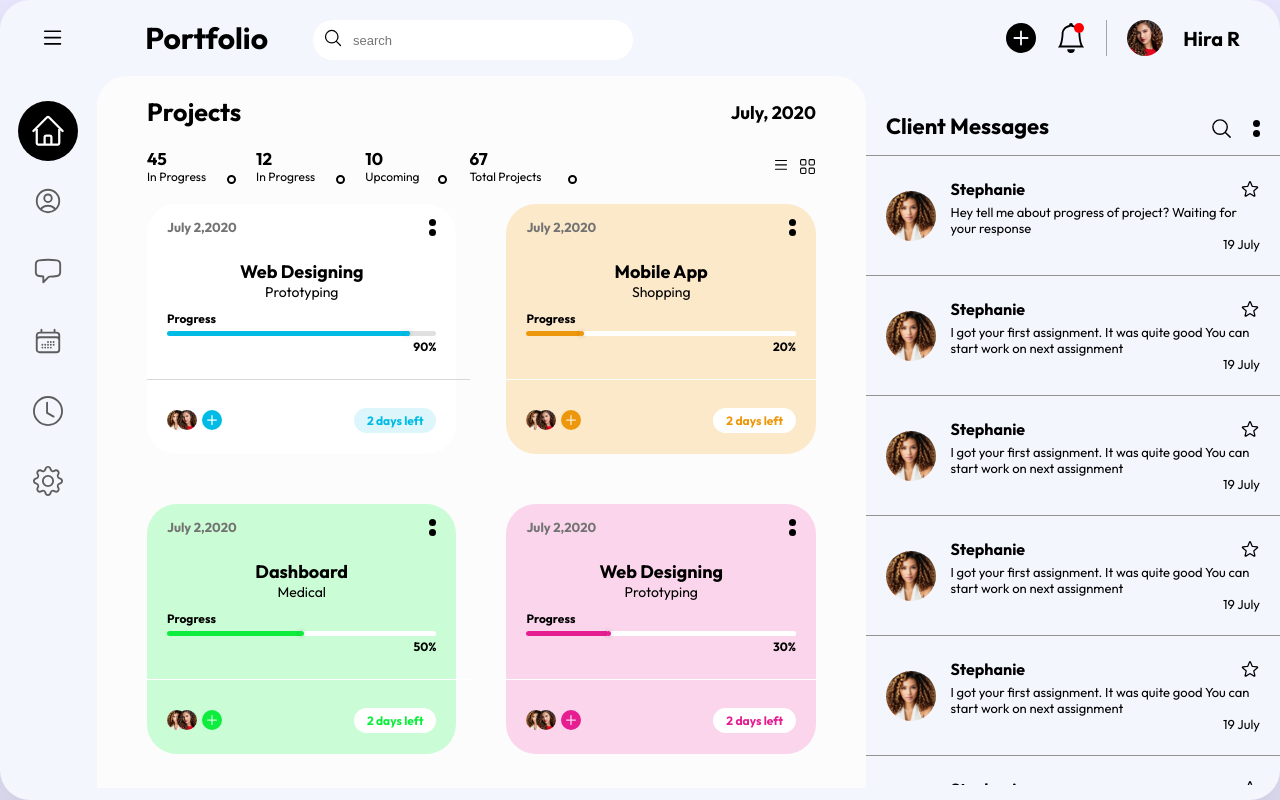
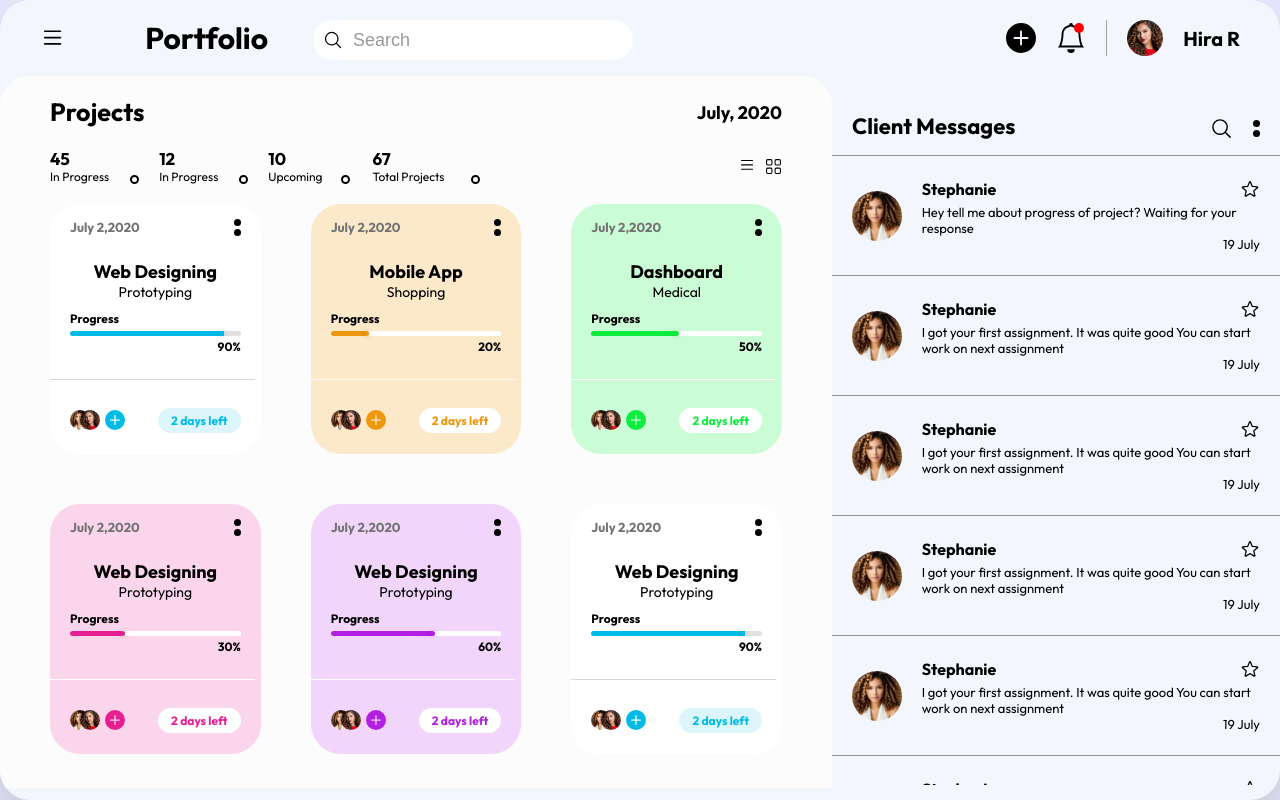
Before and after one commit to Softrefine-Internship/ac-1-viivek310, a website: page index.html in a window 1280 px wide. Both pictures are taken after a click on the element 52 px from the left and 38 px from the top of the page. Drawn offline with Linux system fonts and the light colour scheme.

Commit message:
change 3

```diff
--- a/index.html
+++ b/index.html
@@ -15,7 +15,7 @@
   <section class="portfolio ">
     <header class="header">
       <div class="header__left">
-        <div class="header__left--hamburger">
+        <div id="hamburger" class="header__left--hamburger">
           <svg xmlns="http://www.w3.org/2000/svg" width="16" height="16" fill="currentColor" class="bi bi-list"
             viewBox="0 0 16 16">
             <path fill-rule="evenodd"
@@ -31,7 +31,7 @@
               <path stroke-linecap="round" stroke-linejoin="round"
                 d="m21 21-5.197-5.197m0 0A7.5 7.5 0 1 0 5.196 5.196a7.5 7.5 0 0 0 10.607 10.607Z" />
             </svg></label>
-          <input id="search" type="input" placeholder="search">
+          <input id="search" type="input" placeholder="Search">
         </div>
       </div>
       <div class="header__right">
@@ -57,11 +57,12 @@
 
         <div class="header__right--user">Hira R</div>
       </div>
+
     </header>
 
 
     <div class="main-container">
-      <nav class="navigation">
+      <nav id="navigation" class="navigation">
         <div class="navigation__icon">
           <svg xmlns="http://www.w3.org/2000/svg" fill="none" viewBox="0 0 24 24" stroke-width="1.5"
             stroke="currentColor" class="size-6">
@@ -956,6 +957,7 @@
       </main>
     </div>
   </section>
+  <script src="script.js"></script>
 </body>
 
 </html>
--- a/sass/base.scss
+++ b/sass/base.scss
@@ -44,6 +44,7 @@
     gap: 5rem;
     // overflow: auto;
     overflow-y: auto;
+    overflow-x: hidden;
     align-content: baseline;
     &::-webkit-scrollbar {
         display: none;
--- a/sass/header.scss
+++ b/sass/header.scss
@@ -60,7 +60,7 @@
                 width: 2rem;
                 position: absolute;
                 left: 3%;
-                top: 50%;
+                top: 55%;
                 transform: translateY(-50%);
             }
 
@@ -71,7 +71,7 @@
                 border-radius: 100px;
                 padding: 2rem;
                 padding-left: 4rem;
-                font-size: 1.3rem;
+                font-size: 1.8rem;
                 outline: none;
 
                 @media (max-width: 800px) {
@@ -81,6 +81,10 @@
                 &:focus{
                     outline: 1px solid black;
                 }
+                &::placeholder {
+                    font-size: 18px;
+                    color: #999;
+                  }
             }
         }
 
--- a/sass/naviagation.scss
+++ b/sass/naviagation.scss
@@ -1,10 +1,16 @@
-.navigation{
+.navigation {
     min-height: 80svh;
     width: 10rem;
     padding: 6rem 3rem;
 
+    &.closed {
+        background: red;
+        transform: scale(0);
+        padding: 0;
+        width: 0;
+    }
 
-    &__icon{
+    &__icon {
         width: 3rem;
         aspect-ratio: 1/1;
         margin: 0 auto;
@@ -15,12 +21,13 @@
         z-index: 2;
         @include flex-center(0px);
 
-        svg{
+        svg {
             transition: all .5s;
         }
-        &::before{
+
+        &::before {
             height: 100%;
-           aspect-ratio: 1/1;
+            aspect-ratio: 1/1;
             background: black;
             z-index: -1;
             border-radius: 50%;
@@ -31,16 +38,17 @@
         }
 
         &:hover::before,
-        &:first-child::before{
+        &:first-child::before {
             opacity: 1;
             visibility: visible;
             scale: 2;
         }
 
         &:hover,
-        &:first-child{
+        &:first-child {
             color: white;
-            svg{
+
+            svg {
                 scale: 1.2;
             }
         }
--- a/sass/projects.scss
+++ b/sass/projects.scss
@@ -13,9 +13,9 @@
         width: 100%;
         padding-inline: 3rem;
     }
-    @media (max-width: 400px){
-        padding-inline: 1rem;
-    }
+    // @media (max-width: 400px){
+    //     padding-inline: 1rem;
+    // }
 
 
     &__heading{
--- /dev/null
+++ b/script.js
@@ -0,0 +1,7 @@
+let hamburger = document.getElementById("hamburger")
+let nav = document.getElementById("navigation")
+
+console.log(hamburger)
+hamburger.addEventListener("click",()=>{
+    nav.classList.toggle("closed")
+})
```
Also changed, not shown: css/style.css.
